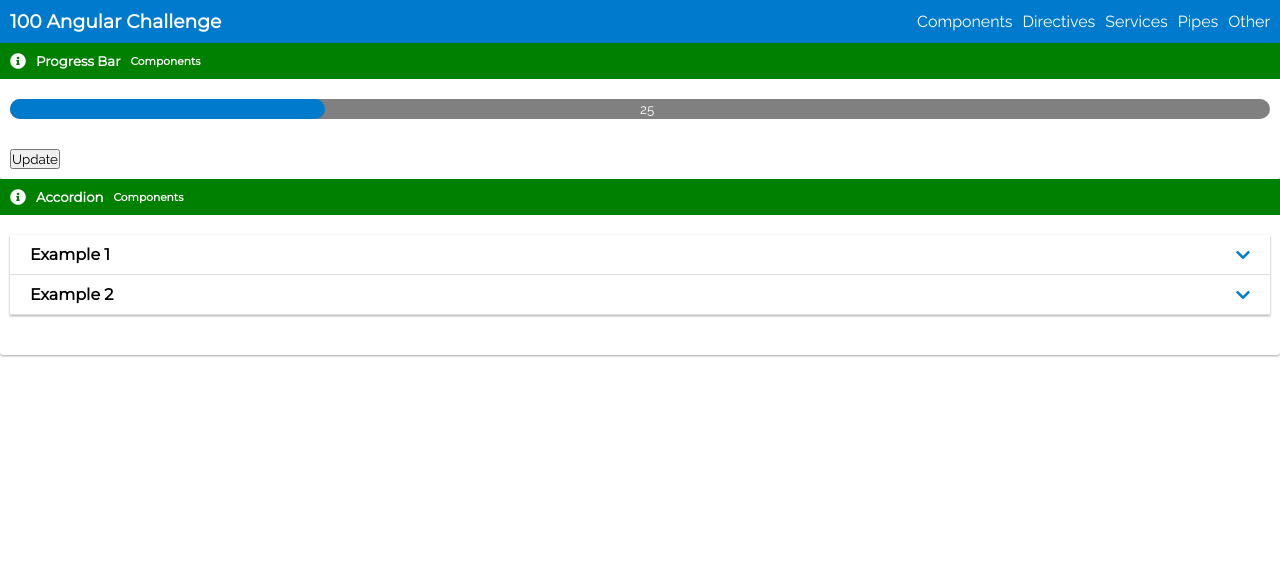
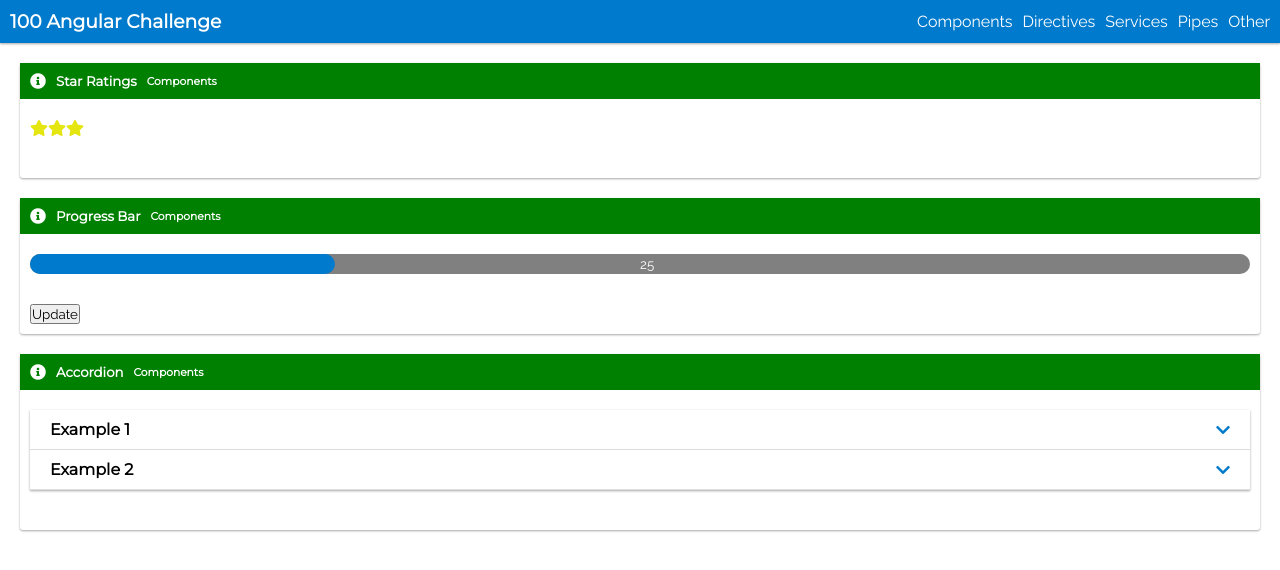
Before and after one commit to leakko/angular-challenges, an Angular app: page / in a window 1280 px wide. Shown: the top 570 px of the page. Built offline with nearby package versions, Linux system fonts and the light colour scheme.

Commit message:
Part of rating component done

```diff
--- a/src/app/app.component.html
+++ b/src/app/app.component.html
@@ -10,6 +10,11 @@
 </app-toolbar>
 
 <main>
+  <app-card [iconClasses]="'fas fa-info-circle'" [title]="'Star Ratings'" [subTitle]="'Components'">
+
+    <app-star-ratings body [rating]="3.4"></app-star-ratings>
+  </app-card>
+
   <app-card [iconClasses]="'fas fa-info-circle'" [title]="'Progress Bar'" [subTitle]="'Components'">
     <app-progress-bar body [value]="progressValue"></app-progress-bar>
     <button footer (click)="progressValue = 75;">Update</button>
--- a/src/app/app.module.ts
+++ b/src/app/app.module.ts
@@ -7,14 +7,15 @@ import { ToolbarComponent } from './components/toolbar/toolbar.component';
 import { CardComponent } from './components/card/card.component';
 import { AccordionComponent } from './components/accordion/accordion.component';
 import { ProgressBarComponent } from './components/progress-bar/progress-bar.component';
-
+import { StarRatingsComponent } from './components/star-ratings/star-ratings.component';
 @NgModule({
   declarations: [
     AppComponent,
     AccordionComponent,
     ToolbarComponent,
     CardComponent,
-    ProgressBarComponent
+    ProgressBarComponent,
+    StarRatingsComponent
   ],
   imports: [
     BrowserModule,
--- a/src/app/components/card/card.component.scss
+++ b/src/app/components/card/card.component.scss
@@ -4,6 +4,7 @@
     display: grid;
     grid-gap: 10px;
     border-radius: 3px;
+    margin: 20px;
 
     @include box-shadow();
 
--- /dev/null
+++ b/src/app/components/star-ratings/star-ratings.component.html
@@ -0,0 +1 @@
+<i class="fas fa-star" *ngFor="let star of fullStars"></i>
--- /dev/null
+++ b/src/app/components/star-ratings/star-ratings.component.scss
@@ -0,0 +1,3 @@
+i {
+    color: #e5e510;
+}
--- /dev/null
+++ b/src/app/components/star-ratings/star-ratings.component.ts
@@ -0,0 +1,23 @@
+import { Component, Input, OnInit } from '@angular/core';
+
+@Component({
+  selector: 'app-star-ratings',
+  templateUrl: './star-ratings.component.html',
+  styleUrls: ['./star-ratings.component.scss']
+})
+export class StarRatingsComponent implements OnInit {
+
+  @Input() public rating = 5;
+
+  public get fullStars(): number[] {
+    const totalFullStars = Math.floor(this.rating);
+
+    return Array(totalFullStars).fill(0);
+  }
+
+  constructor() { }
+
+  ngOnInit(): void {
+  }
+
+}
```
Also changed, not shown: 1 other file (tests, documents, lock files or other folders).
